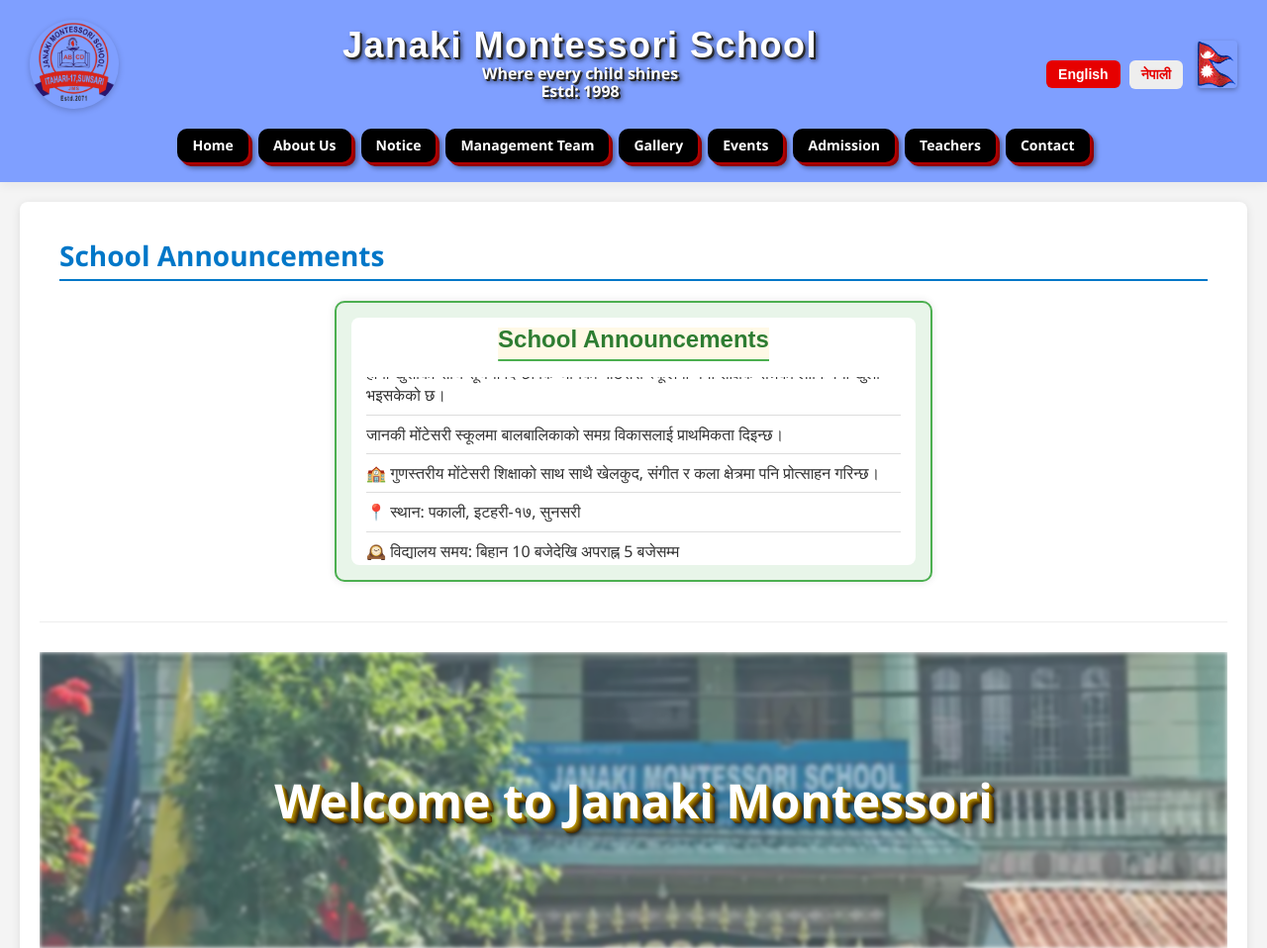
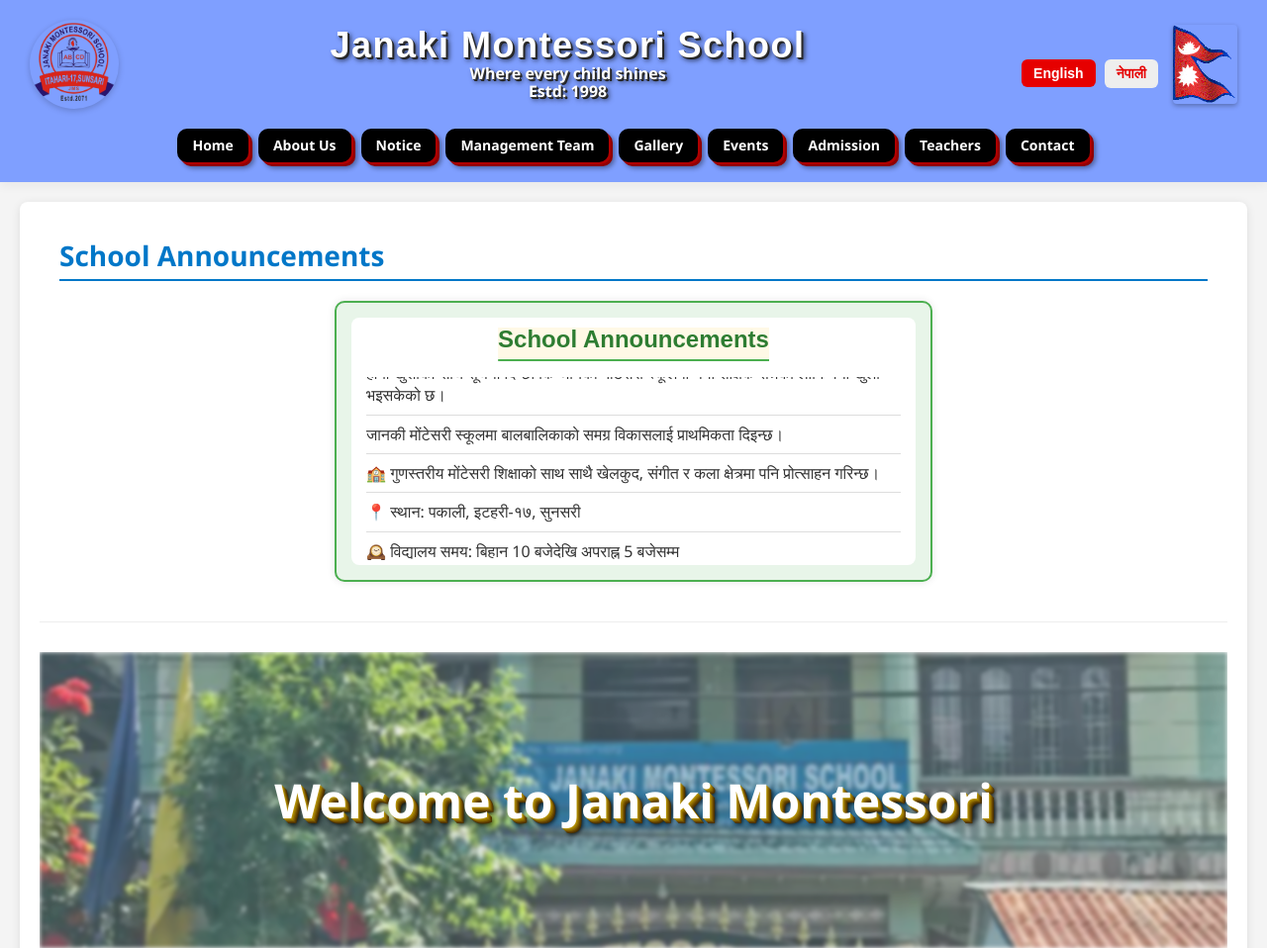
Before and after one commit to rohitsinjalimagar/janakischoolweb, a plain HTML site: page index.html in a window 1280 px wide. Shown: the top 958 px of the page at 99% size. Drawn offline with Linux system fonts and the light colour scheme.

Commit message:
Update style.css

```diff
--- a/style.css
+++ b/style.css
@@ -221,7 +221,7 @@ body {
 
 /* Flag image */
 .flag-container img.nepali-flag {
-  width: 40px;
+  width: 65px;
   height: auto;
   display: block;
   border-radius: 4px;
```
